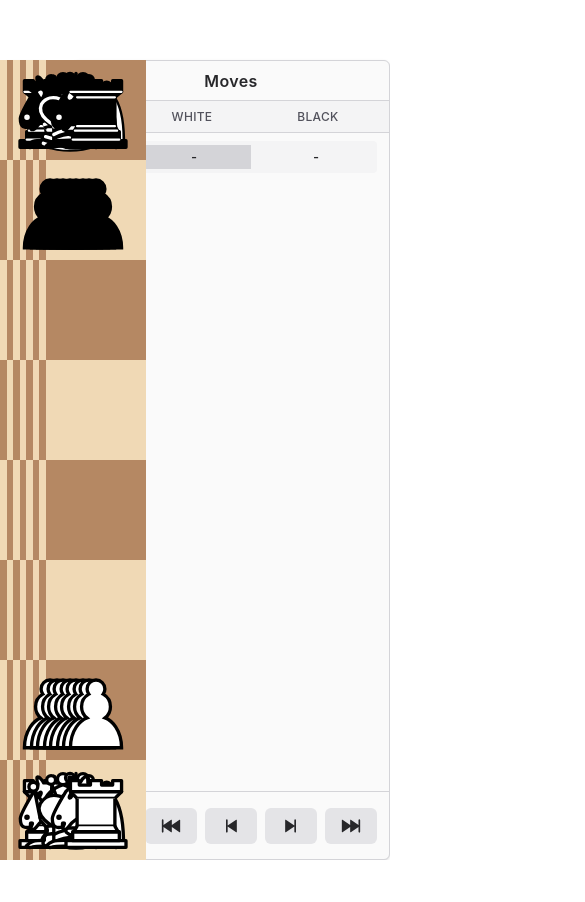
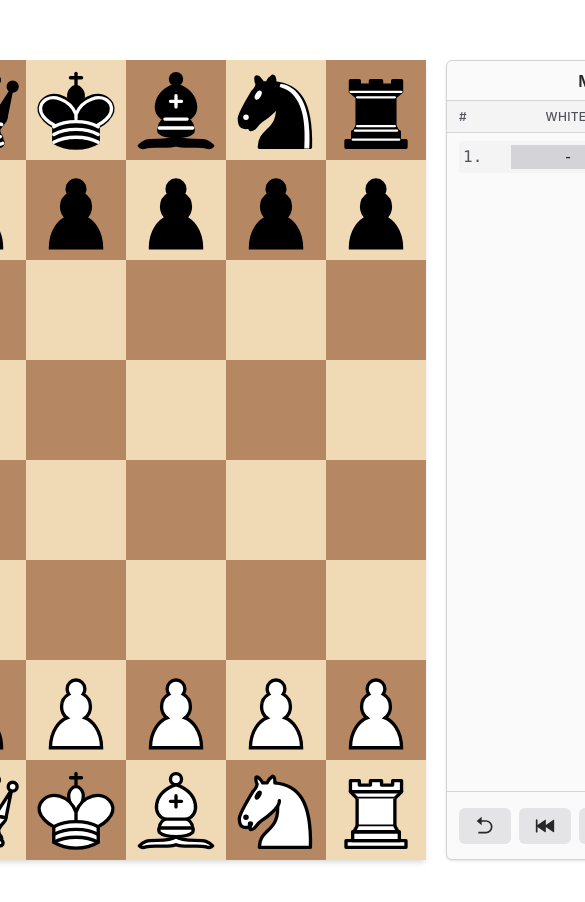
Before and after one commit to ganpm/chessboarding, a React (Vite) app: page / in a window 390 px wide. Shown: the top 902 px of the page, 585 px wide, since content can reach past the window. Before the commit the page ends 860 px from the top, so only its background shows below. Built offline with nearby package versions, Linux system fonts and the light colour scheme.

Commit message:
feat: update chessboard dimensions for responsive layout

```diff
--- a/src/App.tsx
+++ b/src/App.tsx
@@ -353,7 +353,7 @@ function App() {
   };
 
   return (
-    <div className="flex h-128 justify-center items-start gap-5 my-15">
+    <div className="flex justify-center items-center w-100vw h-100vh gap-5 my-15">
       <Chessboard
         board={viewedPosition.board}
         viewOnly={isViewOnly}
--- a/src/components/chessboard.tsx
+++ b/src/components/chessboard.tsx
@@ -58,9 +58,14 @@ export const Chessboard = ({
   onPromotionCancel,
   ...props
 }: ChessboardProps) => {
+  const tileSize = 25;
+  const boardSize = tileSize * 8;
+
   return (
-    <div className="relative" {...props}>
-      <div className="grid grid-flow-row grid-cols-8 grid-rows-8 gap-0 shadow-md">
+    <div
+      className={`w-${boardSize} h-${boardSize} shrink-0 grid grid-flow-row grid-cols-8 grid-rows-8 gap-0 shadow-md`}
+      {...props}
+    >
       {Square.whitePerspective.map((square, index) => {
         const piece = board.pieceAt(square);
         const canGrabPiece = !viewOnly && !!piece && piece.owner.is(currentPlayer);
@@ -94,7 +99,6 @@ export const Chessboard = ({
           />
         );
       })}
-      </div>
       {grabbedPiece && grabbedPointer && (
         <img
           src={assets[grabbedPiece.toString()]}
```
Lines whose indentation alone changed are shown as unchanged.
